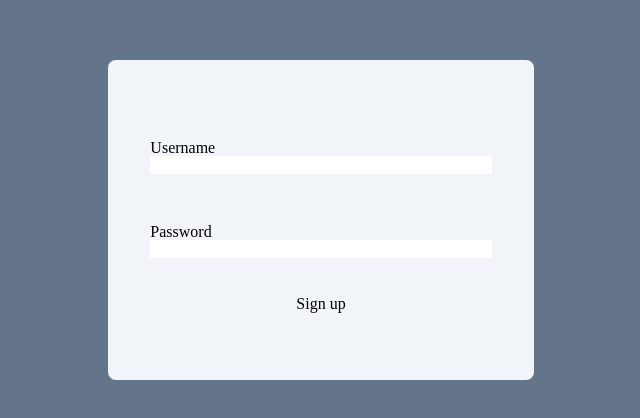
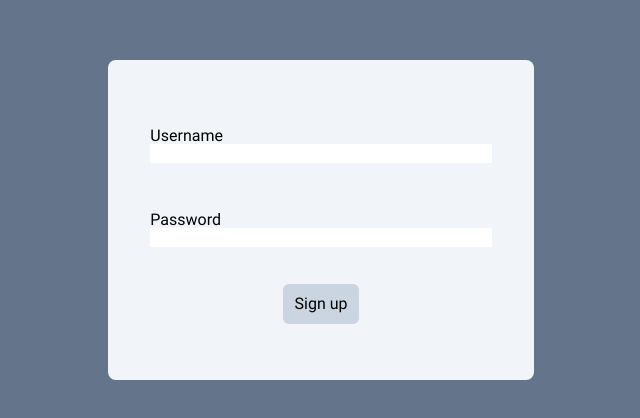
Before and after one commit to lucasfsilva2310/movies-review, a React (Vite) app in the folder web/: page / in a window 1280 px wide. Shown: the part 180-598 px from the top of the page, without its empty margins (319-959 px from the left). Built offline with nearby package versions, Linux system fonts and the light colour scheme.

Commit message:
import roboto font and add basic css style to signup button

```diff
--- a/web/index.html
+++ b/web/index.html
@@ -3,9 +3,15 @@
   <head>
     <meta charset="UTF-8" />
     <meta name="viewport" content="width=device-width, initial-scale=1.0" />
+
+  <!--Fonts  -->
+  <link rel="preconnect" href="https://fonts.googleapis.com">
+<link rel="preconnect" href="https://fonts.gstatic.com" crossorigin>
+<link href="https://fonts.googleapis.com/css2?family=Roboto:ital,wght@0,100;0,300;0,400;0,500;0,700;0,900;1,100;1,300;1,400;1,500;1,700;1,900&display=swap" rel="stylesheet">
+
     <title>Movies Review</title>
   </head>
-  <body>
+  <body class="font-roboto">
     <div id="root"></div>
     <script type="module" src="/src/main.tsx"></script>
   </body>
--- a/web/src/components/SignUp/index.tsx
+++ b/web/src/components/SignUp/index.tsx
@@ -36,7 +36,7 @@ export const SignUp = () => {
                         </div>
 
                         <div>
-                            <button type='submit'>Sign up</button>
+                            <button className="bg-slate-300 p-3 rounded-md" type='submit'>Sign up</button>
                         </div>
                     </form>
                 </div>
--- a/web/src/index.css
+++ b/web/src/index.css
@@ -1,3 +1,8 @@
 @tailwind base;
 @tailwind components;
 @tailwind utilities;
+@font-face{
+    font-family: "Roboto";
+    src:local("Roboto-Regular"),
+    url('./assets/fonts/Roboto-Regular.ttf')
+}
--- a/web/tailwind.config.js
+++ b/web/tailwind.config.js
@@ -2,7 +2,11 @@
 export default {
   content: ["./index.html", "./src/**/*.{ts,tsx}"],
   theme: {
-    extend: {},
+    extend: {
+      fontFamily: {
+        roboto: ['Roboto', 'sans-serif']
+      }
+    },
   },
   plugins: [],
 };
```
Also changed, not shown: 1 other file (tests, documents, lock files or other folders).
